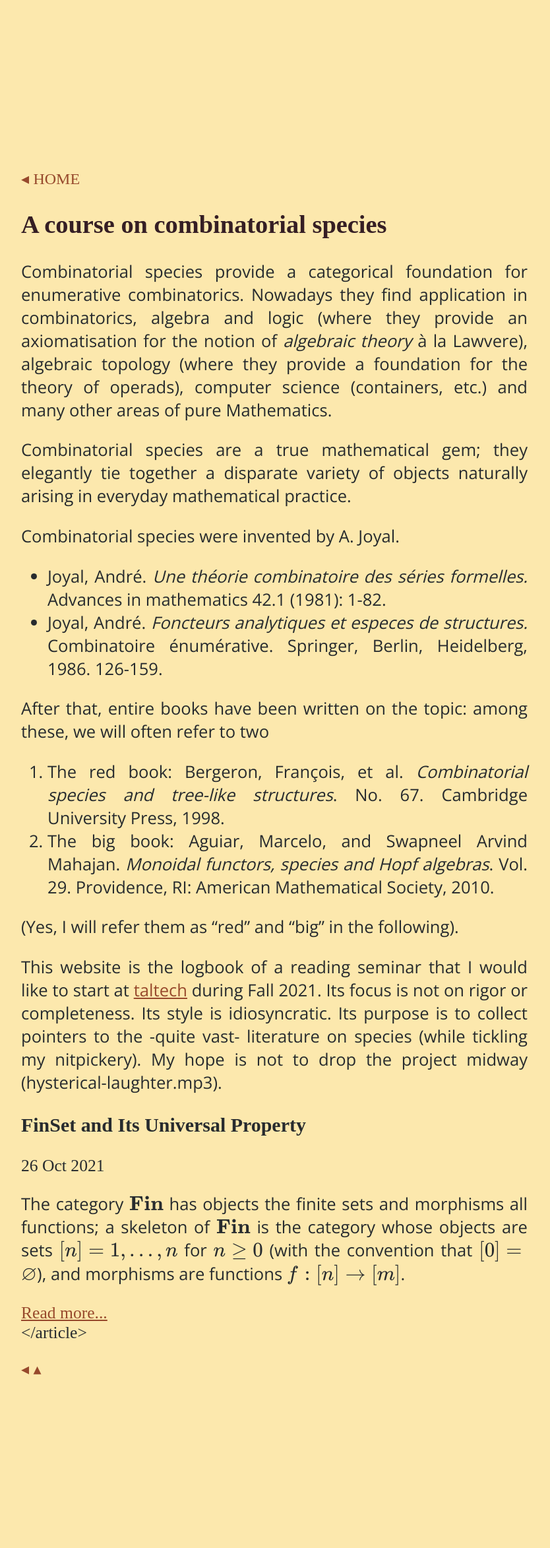
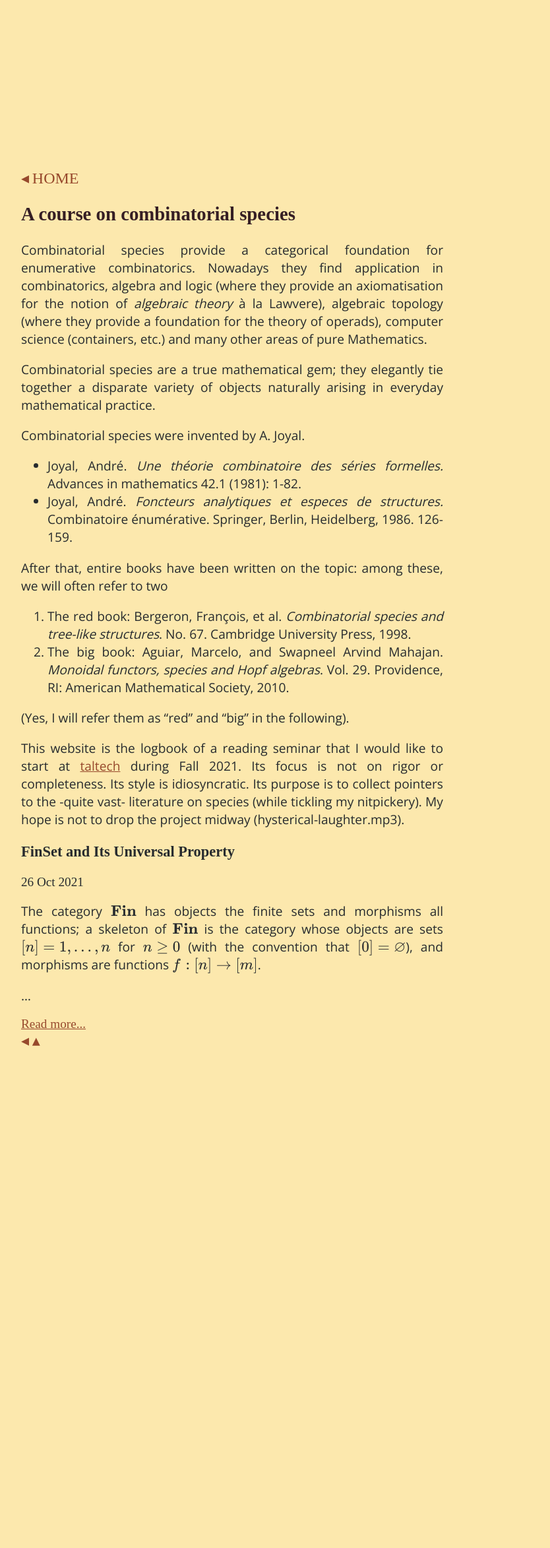
Before and after one commit to tetrapharmakon/species, a Jekyll site: the page built from index.md, in a window 1280 px wide. Shown: the whole page at 66% size, without its empty margins (224-1058 px from the left). Built offline with Jekyll 4.4.1, drawn with Linux system fonts in a browser that asks for light colours; nearby versions of some CDN libraries; after the commit the page ends 1847 px from its top, so only the background shows below that.

Commit message:
solve </article>

```diff
--- a/assets/css/style.css
+++ b/assets/css/style.css
@@ -10,12 +10,12 @@
     margin: 0 auto !important; }
 
 body {
-	font-size: 1.6rem;
+	font-size: 1.2rem;
 	background-color: #FCE8AD;
 	color: #272b2e;
 	text-align: justify;
   margin: 20%;
-	max-width: 80%;
+	max-width: 50%;
 }
 
 
--- a/docs/assets/css/style.css
+++ b/docs/assets/css/style.css
@@ -10,12 +10,12 @@
     margin: 0 auto !important; }
 
 body {
-	font-size: 1.6rem;
+	font-size: 1.2rem;
 	background-color: #FCE8AD;
 	color: #272b2e;
 	text-align: justify;
   margin: 20%;
-	max-width: 80%;
+	max-width: 50%;
 }
 
 
--- a/docs/feed.xml
+++ b/docs/feed.xml
@@ -1,3 +1,3 @@
-<?xml version="1.0" encoding="utf-8"?><feed xmlns="http://www.w3.org/2005/Atom" ><generator uri="https://jekyllrb.com/" version="3.9.1">Jekyll</generator><link href="http://localhost:4000/species/feed.xml" rel="self" type="application/atom+xml" /><link href="http://localhost:4000/species/" rel="alternate" type="text/html" /><updated>2021-10-26T01:10:07+03:00</updated><id>http://localhost:4000/species/feed.xml</id><title type="html">Your awesome title</title><subtitle>Write an awesome description for your new site here. You can edit this line in _config.yml. It will appear in your document head meta (for Google search results) and in your feed.xml site description.</subtitle><entry><title type="html">FinSet and Its Universal Property</title><link href="http://localhost:4000/species/2021/10/26/finset-and-its-up.html" rel="alternate" type="text/html" title="FinSet and Its Universal Property" /><published>2021-10-26T00:00:00+03:00</published><updated>2021-10-26T00:00:00+03:00</updated><id>http://localhost:4000/species/2021/10/26/-finset-and-its-up</id><content type="html" xml:base="http://localhost:4000/species/2021/10/26/finset-and-its-up.html">&lt;p&gt;The category $\bf Fin$ has objects the finite sets and morphisms all functions; a skeleton of $\bf Fin$ is the category whose objects are sets $[n]={1,\dots,n}$ for $n\ge 0$ (with the convention that $[0]=\varnothing$), and morphisms are functions $f : [n] \to [m]$.&lt;/p&gt;
+<?xml version="1.0" encoding="utf-8"?><feed xmlns="http://www.w3.org/2005/Atom" ><generator uri="https://jekyllrb.com/" version="3.9.1">Jekyll</generator><link href="http://localhost:4000/species/feed.xml" rel="self" type="application/atom+xml" /><link href="http://localhost:4000/species/" rel="alternate" type="text/html" /><updated>2021-10-26T11:02:53+03:00</updated><id>http://localhost:4000/species/feed.xml</id><title type="html">Your awesome title</title><subtitle>Write an awesome description for your new site here. You can edit this line in _config.yml. It will appear in your document head meta (for Google search results) and in your feed.xml site description.</subtitle><entry><title type="html">FinSet and Its Universal Property</title><link href="http://localhost:4000/species/2021/10/26/finset-and-its-up.html" rel="alternate" type="text/html" title="FinSet and Its Universal Property" /><published>2021-10-26T00:00:00+03:00</published><updated>2021-10-26T00:00:00+03:00</updated><id>http://localhost:4000/species/2021/10/26/-finset-and-its-up</id><content type="html" xml:base="http://localhost:4000/species/2021/10/26/finset-and-its-up.html">&lt;p&gt;The category $\bf Fin$ has objects the finite sets and morphisms all functions; a skeleton of $\bf Fin$ is the category whose objects are sets $[n]={1,\dots,n}$ for $n\ge 0$ (with the convention that $[0]=\varnothing$), and morphisms are functions $f : [n] \to [m]$.&lt;/p&gt;
 
 &lt;p&gt;…&lt;/p&gt;</content><author><name></name></author><summary type="html">The category $\bf Fin$ has objects the finite sets and morphisms all functions; a skeleton of $\bf Fin$ is the category whose objects are sets $[n]={1,\dots,n}$ for $n\ge 0$ (with the convention that $[0]=\varnothing$), and morphisms are functions $f : [n] \to [m]$.</summary></entry></feed>
--- a/index.md
+++ b/index.md
@@ -26,15 +26,15 @@ After that, entire books have been written on the topic: among these, we will of
 
 This website is the logbook of a reading seminar that I would like to start at [taltech](https://compose.ioc.ee) during Fall 2021. Its focus is not on rigor or completeness. Its style is idiosyncratic. Its purpose is to collect pointers to the -quite vast- literature on species (while tickling my nitpickery). My hope is not to drop the project midway (hysterical-laughter.mp3).
 
-{% for post in site.posts %}
+{% for post in site.posts limit:1 %}
   <article>
     <header>
       <h3>{{ post.title }}</h3>
       <time datetime="{{ post.date | date_to_xmlschema }}">{{ post.date | date_to_string }}</time>
     </header>
-    {{ post.content | split: "</p>" | first }}
+    {{ post.content }}
     <footer>
-      <a href="{{ post.url | relative_url }}">Read more... </a>
+      <a href="{{ post.url | relative_url }}">Read more...</a>
     </footer>
   </article>
 {% endfor %}
```
Also changed, not shown: docs/index.html (+6 -4 lines).
